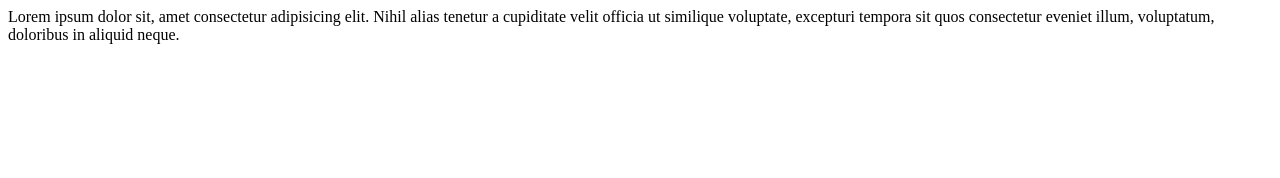
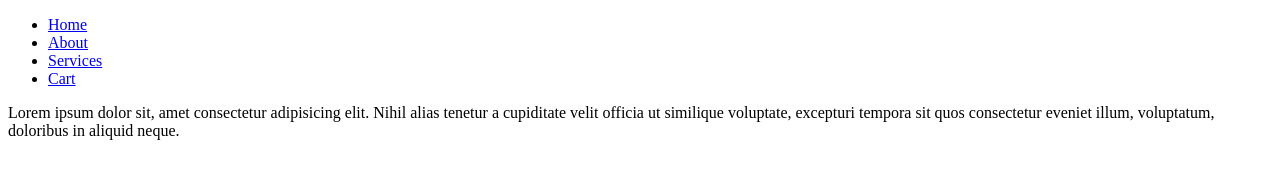
Before and after one commit to SkFahimuddin/Coffee_Ecom, a plain HTML site: page details.html in a window 1280 px wide. Drawn offline with Linux system fonts and the light colour scheme.

Commit message:
nav bar in details.html

```diff
--- a/details.html
+++ b/details.html
@@ -6,6 +6,15 @@
     <title>Document</title>
 </head>
 <body>
+    <nav class="nav" id="nav">
+        <ul>
+            <li><a href="index.html">Home</a></li>
+            <li><a href="#">About</a></li>
+            <li><a href="#">Services</a></li>
+            <li><a href="#">Cart</a></li>
+        </ul>
+    </nav>
+
     Lorem ipsum dolor sit, amet consectetur adipisicing elit. Nihil alias tenetur a cupiditate velit officia ut similique voluptate, excepturi tempora sit quos consectetur eveniet illum, voluptatum, doloribus in aliquid neque.
 </body>
 </html>
```
